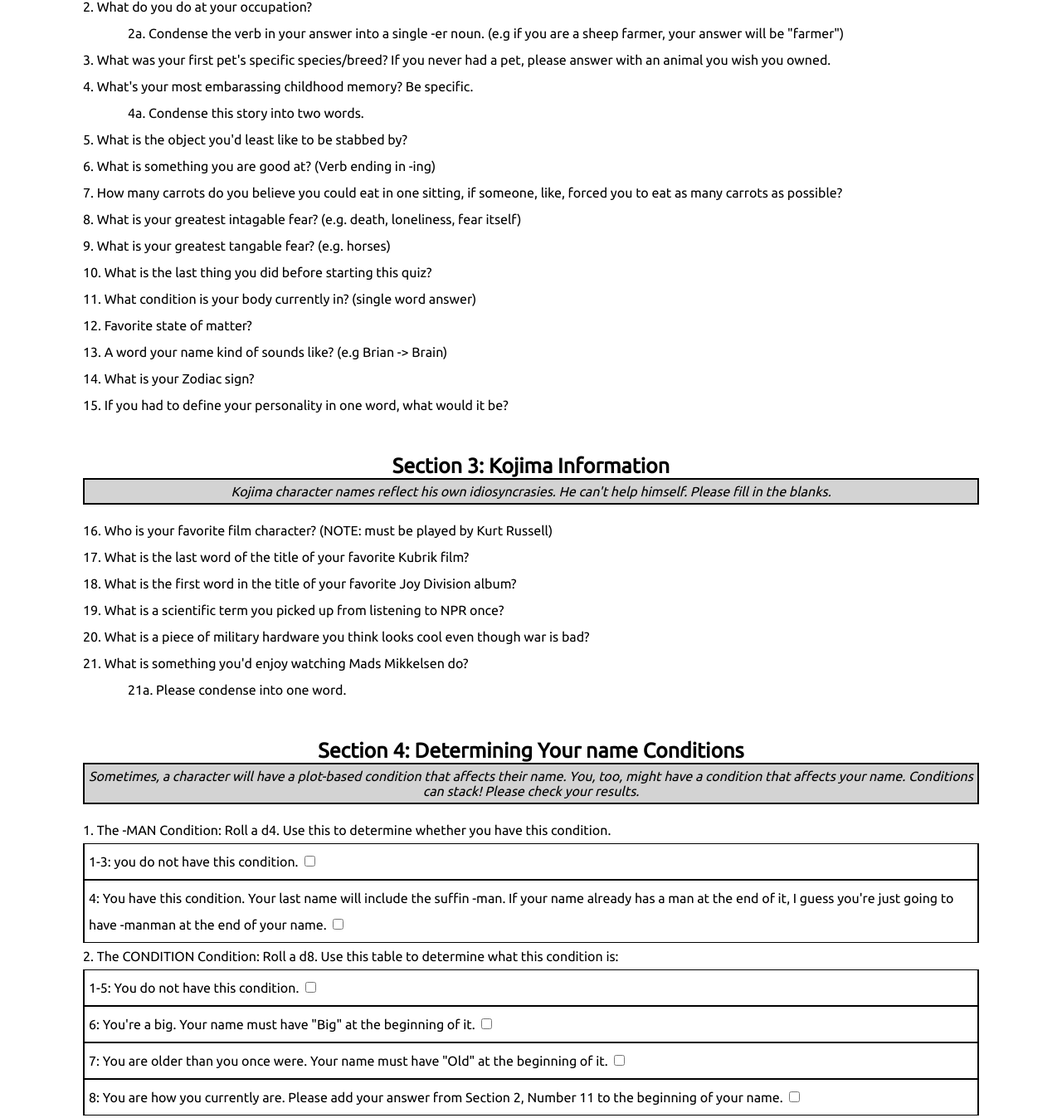
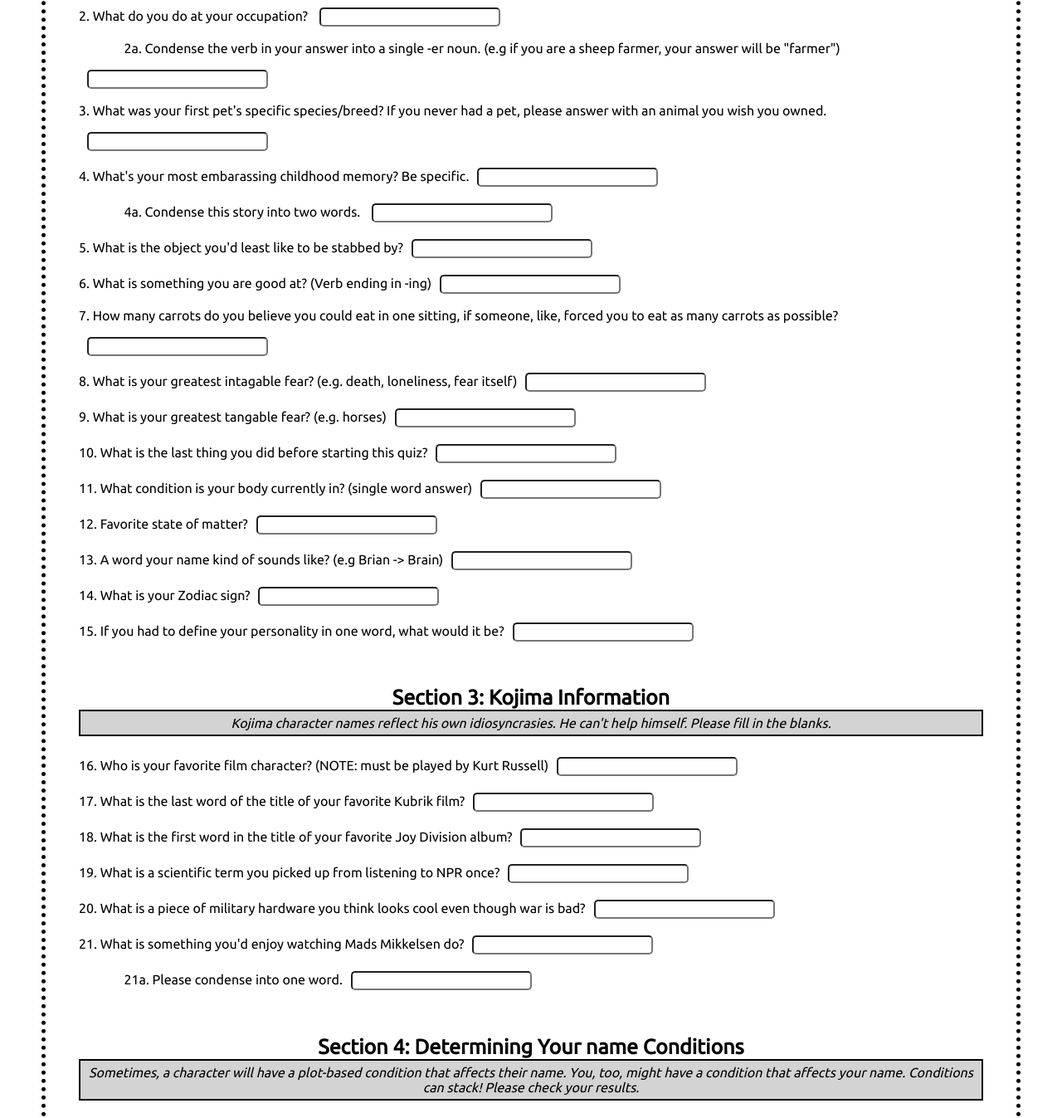
Before and after one commit to vskemp/hideo-kojima-name-gen, a plain HTML site: page index.html in a window 1280 px wide. Shown: the part 758-2105 px from the top of the page at 83% size. Drawn offline with Linux system fonts and the light colour scheme.

Commit message:
added input boxes in css and html

```diff
--- a/index.html
+++ b/index.html
@@ -37,34 +37,34 @@
         <div class="section-num">
             <div class="section-header">Section 2: Personal Information</div>
                 <div class="section-info"> Kojima's characters have names that are directly related to their own character traits. This information will make sure your name fits your personality. Please fill in the blanks.</div>
-                    <a class="section-steps">1. What is your full name? <!--Insert Input--><br>
-                    2. What do you do at your occupation?<br> <!--Insert Input-->
-                        <div class="text-indent">2a. Condense the verb in your answer into a single -er noun. (e.g if you are a sheep farmer, your answer will be "farmer")<!--Insert Input--><br> <!--Insert Input--></div>
-                    3. What was your first pet's specific species/breed? If you never had a pet, please answer with an animal you wish you owned. <!--Insert Input--><br>
-                    4. What's your most embarassing childhood memory? Be specific. <!--Insert Input--> <br>
-                        <div class="text-indent"> 4a. Condense this story into two words. <!--Insert Input--><br></div>
-                    5. What is the object you'd least like to be stabbed by?<!--Insert Input--><br>
-                    6. What is something you are good at? (Verb ending in -ing)<!--Insert Input--><br>
-                    7. How many carrots do you believe you could eat in one sitting, if someone, like, forced you to eat as many carrots as possible?<!--Insert Input--><br>
-                    8. What is your greatest intagable fear? (e.g. death, loneliness, fear itself)<!--Insert Input--><br>
-                    9. What is your greatest tangable fear? (e.g. horses)<!--Insert Input --><br>
-                    10. What is the last thing you did before starting this quiz?<!--Insert Input--><br>
-                    11. What condition is your body currently in? (single word answer)<!--Insert Input--><br>
-                    12. Favorite state of matter?<!--Insert Input--><br>
-                    13. A word your name kind of sounds like? (e.g Brian -> Brain)<!--Insert Input--><br>
-                    14. What is your Zodiac sign?<!--Insert Input--><br>
-                    15. If you had to define your personality in one word, what would it be?<!--Insert Input--><br>
+                    <a class="section-steps">1. What is your full name? <input type="text" id="fullName"><br>
+                    2. What do you do at your occupation? <input type="text" id="occupation"><br>
+                        <div class="text-indent">2a. Condense the verb in your answer into a single -er noun. (e.g if you are a sheep farmer, your answer will be "farmer")<input type="text" id="oneOccupation"><br> <!--Insert Input--></div>
+                    3. What was your first pet's specific species/breed? If you never had a pet, please answer with an animal you wish you owned. <input type="text" id="petType"><br>
+                    4. What's your most embarassing childhood memory? Be specific.<input type="text" id="memory"><br>
+                        <div class="text-indent"> 4a. Condense this story into two words. <input type="text" id="twoMemory"><br></div>
+                    5. What is the object you'd least like to be stabbed by?<input type="text" id="stabbedBy"><br>
+                    6. What is something you are good at? (Verb ending in -ing)<input type="text" id="goodAt"><br>
+                    7. How many carrots do you believe you could eat in one sitting, if someone, like, forced you to eat as many carrots as possible?<input type="text" id="carrotNum"><br>
+                    8. What is your greatest intagable fear? (e.g. death, loneliness, fear itself)<input type="text" id="intanFear"><br>
+                    9. What is your greatest tangable fear? (e.g. horses)<input type="text" id="tanFear"><br>
+                    10. What is the last thing you did before starting this quiz?<input type="text" id="beforeQuiz"><br>
+                    11. What condition is your body currently in? (single word answer)<input type="text" id="bodyCondition"><br>
+                    12. Favorite state of matter?<input type="text" id="favMatter"><br>
+                    13. A word your name kind of sounds like? (e.g Brian -> Brain)<input type="text" id="nameSound"><br>
+                    14. What is your Zodiac sign?<input type="text" id="zodiacSign"><br>
+                    15. If you had to define your personality in one word, what would it be?<input type="text" id="onePersonality"><br>
         </a>
         <div class="section-num">
             <div class="section-header"> Section 3: Kojima Information</div>
                 <div class="section-info"> Kojima character names reflect his own idiosyncrasies. He can't help himself. Please fill in the blanks.</div>
-                    <a class="section-steps"> 16. Who is your favorite film character? (NOTE: must be played by Kurt Russell)<!--Insert Input--><br>
-                    17. What is the last word of the title of your favorite Kubrik film?<!--Insert Input--><br>
-                    18. What is the first word in the title of your favorite Joy Division album?<!--Insert Input--><br>
-                    19. What is a scientific term you picked up from listening to NPR once?<!--Insert Input--><br>
-                    20. What is a piece of military hardware you think looks cool even though war is bad?<!--Insert Input--><br>
-                    21. What is something you'd enjoy watching Mads Mikkelsen do?<!--Insert Input--><br>
-                        <div class="text-indent"> 21a. Please condense into one word.<!--Insert Input--></div>
+                    <a class="section-steps"> 16. Who is your favorite film character? (NOTE: must be played by Kurt Russell)<input type="text" id="kurtRussell"><br>
+                    17. What is the last word of the title of your favorite Kubrik film?<input type="text" id="kubrikFilm"><br>
+                    18. What is the first word in the title of your favorite Joy Division album?<input type="text" id="joyDivision"><br>
+                    19. What is a scientific term you picked up from listening to NPR once?<input type="text" id="nprTerm"><br>
+                    20. What is a piece of military hardware you think looks cool even though war is bad?<input type="text" id="warBad"><br>
+                    21. What is something you'd enjoy watching Mads Mikkelsen do?<input type="text" id="madsMikkelson"><br>
+                        <div class="text-indent"> 21a. Please condense into one word.<input type="text" id="madsOne"></div>
                     </a>
         </div>
         <div class="section-num">
@@ -163,6 +163,7 @@
                 <div class="section-info">Kojima's early work includes lots of characters that have names that are widely considered to be "normal". Was this just because, in the early years, he didn't have the power to say, "I'm Hideo Kojima, I can name someone Die-Hardman if I want to" without people questioning him? Probably.</div>
                     <a class="section-steps"> 1. ________<!--Insert Sec 2 #1 Answer Here--> This is your full name.<br>
                     2.+ ________ Conditions you accured in Section 4. <!--Section 4 Conditions--><br>
+                    <button onclick="clickForName()">Click Here To Generate Your Name</button><br>
                     3. That is your name: _______<!--Insert Both Here--> Your Kojima name is probably just your actual name. Sorry if you were expecting something wild. Skip to Section 13.<br>
                     </a>
         </div>
@@ -192,7 +193,8 @@
                             </label>
                         </div>
                         3. +________ Any conditions you accured in Section 4.<!--Insert Section 4--><br>
-                    4. _________<!--Insert Both--> That is your Kojima name. Skip to Section 13.<br>
+                        <button onclick="clickForName()">Click Here To Generate Your Name</button><br>
+                    4. _________<!--Insert Both--> That is your name. Skip to Section 13.<br>
                     </a>
         </div>
         <div class="section-num">
@@ -226,6 +228,7 @@
                     </label>
                     <br>
                     4. +______ Conditions you accured in Section 4.<!--Inser Here--><br>
+                    <button onclick="clickForName()">Click Here To Generate Your Name</button><br>
                     5. _______<!--Insert All-->That's your Kojima name. Skip to Section 13.
                     </a>
         </div>
@@ -256,6 +259,7 @@
                         </div>
                         </div>
                     3. +______ Conditions you accured in Section 4.<!--insert here--><br>
+                    <button onclick="clickForName()">Click Here To Generate Your Name</button><br>
                     4. _______<!--insert all--> That's your name. Skip to Section 13.</b>
                     </a>
         </div>
@@ -295,6 +299,7 @@
                             </label>
                         </div>
                     3. +______ Conditions you accured from Section 4.<!--insert here--><br>
+                    <button onclick="clickForName()">Click Here To Generate Your Name</button><br>
                     4. _______<!--insert all--> That's your name. Skip to Section 13.<br>
                     </a>
         </div>
@@ -323,6 +328,7 @@
                                 <input type="checkbox"></input>
                             </label>
                         </div>
+                    <button onclick="clickForName()">Click Here To Generate Your Name</button><br>
                     3. _______<!--insert all-->That's your name. Skip to Section 13.<br>
                     </a>
         </div>
@@ -330,7 +336,8 @@
             <div class="section-header">Section 12: Name That Lacks Subtext</div>
                 <div class="section-info"> Sometimes, Kojima gives up and just names a character exacytly what they are. Congradulations. You are exactly what you do.</div>
                     <a class="section-steps">5. Answers from Section 2, Number 10: _______<!--insert here-->This is your full name.<br>
-                    6.______<!--insert sec 4--><br>
+                    6.+______ Conditions accured in Section 4.<!--insert sec 4--><br>
+                    <button onclick="clickForName()">Click Here To Generate Your Name</button><br>
                     7. _____<!--insert all-->That's your name. Skip to Section 13.<br>
                 </a>
         </div>
@@ -338,7 +345,7 @@
             <div class="section-header">Section 13: Explaining Your Name</div>
                 <div class="section-info"> Kojima's characters know that their names are meaningful, and they will tell you it completely unprompted. you, too, must explain your name to any potential friends, foes, or shadowy government institutions.</div>
                     <a class="section-steps"> 1. Use the following to fill in your monologue. Explain your Kojima name to the best of your ability. Feel free to draw from personal experience, friendships you;ve had, or just say some guy on the internet made you fill out this quiz to gain this name. Here's a start:<br>
-                        <div class="exp-table">"Hi, I'm ______________<!---insert final name-->, and if you're wondering how I got this name, well, let me tell you. I _________________________<br>
+                        <div class="exp-table">"Hi, I'm ______________<!---insert final name-->, and if you're wondering how I got this name, well, let me tell you. I <input type="text" id="gotMyName"><br>
                         </div>
                     </a>
             </div>
--- a/styles/styles.css
+++ b/styles/styles.css
@@ -3,10 +3,12 @@
 }
 
 body {
-    margin: 100px;
+    margin: 50px;
     display:flex;
     flex-direction: column;
     font-family: 'Ubuntu', sans-serif;
+    padding:40px;
+    border: 5px dotted black;
 }
 
 .title-name {
@@ -22,6 +24,13 @@
 
 .dice-roller {
     text-align: center;
+}
+
+input[type=text] {
+    width: 20%;
+    padding: 2px;
+    margin: 10px;
+    border-radius: 5px;
 }
 
 .text-indent {
@@ -62,10 +71,11 @@
 }
 
 h3 {
-
+    font-size: 30px;
+    text-align: center;
+    font-weight: bolder;
 }
 
 footer {
-    position: sticky;
-    justify-content: baseline;
+    text-align: center;
 }
```
